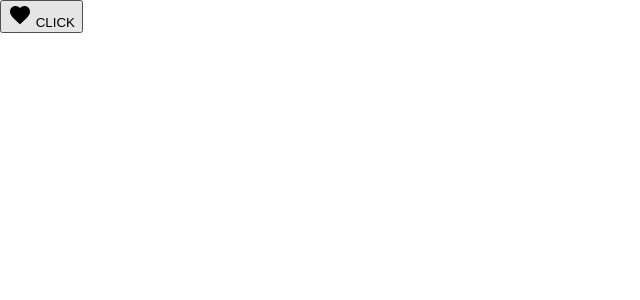
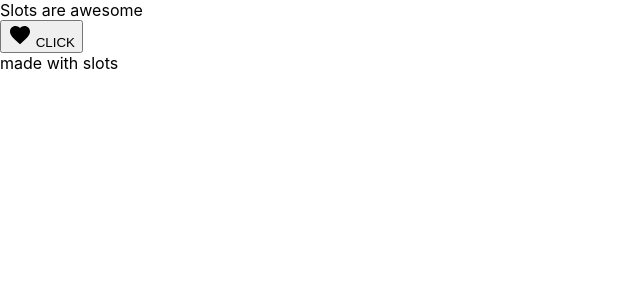
Before and after one commit to Danielatonge/reusable-components, a Vue app in the folder vuejs/rcomponents/: page / in a window 1280 px wide. Shown: the top 300 px of the page, without its empty margins (0-640 px from the left). Built offline with nearby package versions, Linux system fonts and the light colour scheme.

Commit message:
named slots

```diff
--- a/vuejs/rcomponents/src/App.vue
+++ b/vuejs/rcomponents/src/App.vue
@@ -1,19 +1,26 @@
 <template>
-  <AppButton @click="log">
-    <Icon />
-    CLICK
-  </AppButton>
+  <AppLayout>
+    <template #header> Slots are awesome </template>
+    <template #default>
+      <AppButton @click="log">
+        <Icon />
+        CLICK
+      </AppButton>
+    </template>
+  </AppLayout>
 </template>
 
 <script>
 import AppButton from "@/components/AppButton";
 import Icon from "@/components/Icon";
+import AppLayout from "@/components/AppLayout";
 
 export default {
   name: "App",
   components: {
     AppButton,
-    Icon
+    Icon,
+    AppLayout
   },
   methods: {
     log() {
--- /dev/null
+++ b/vuejs/rcomponents/src/components/AppLayout.vue
@@ -0,0 +1,19 @@
+<template>
+  <div>
+    <header>
+      <slot name="header" />
+    </header>
+    <main>
+      <slot />
+    </main>
+    <footer>
+      <slot name="footer">made with slots</slot>
+    </footer>
+  </div>
+</template>
+
+<script>
+export default {};
+</script>
+
+<style lang="scss" scoped></style>
```
